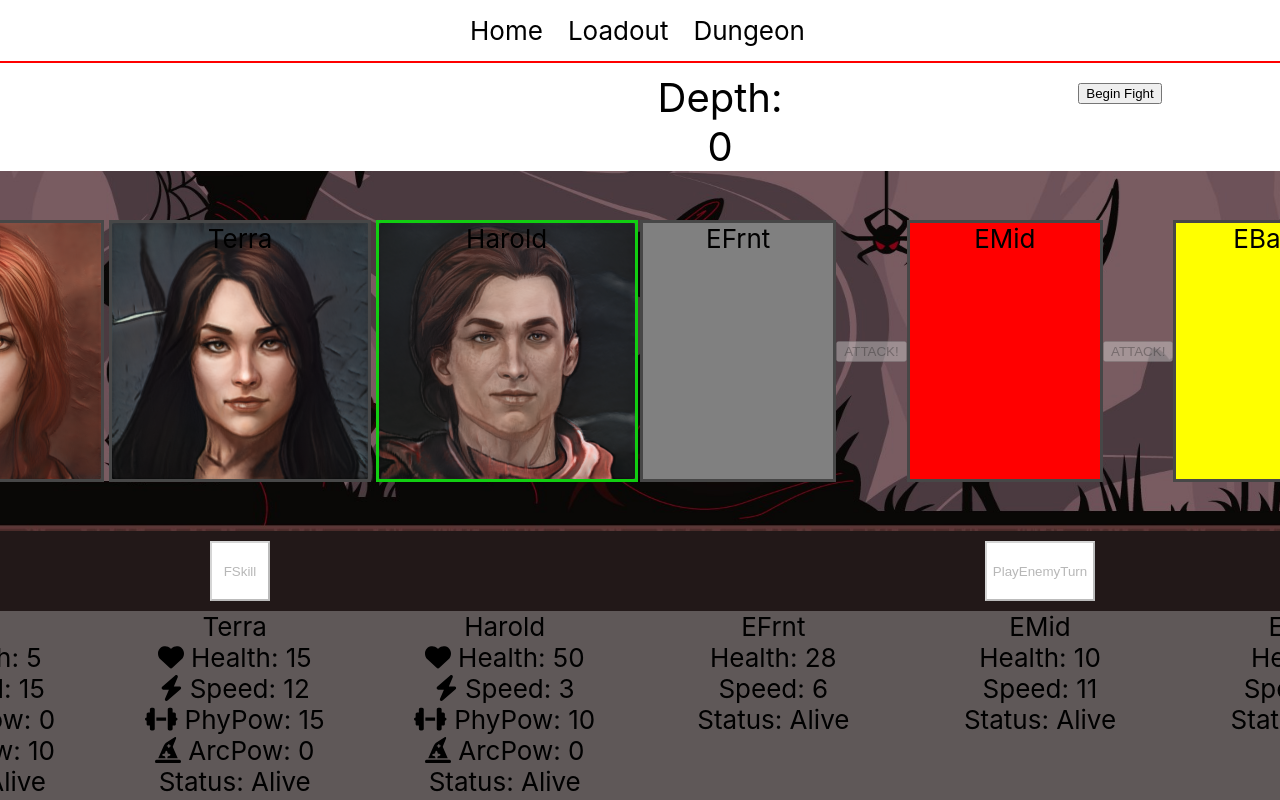
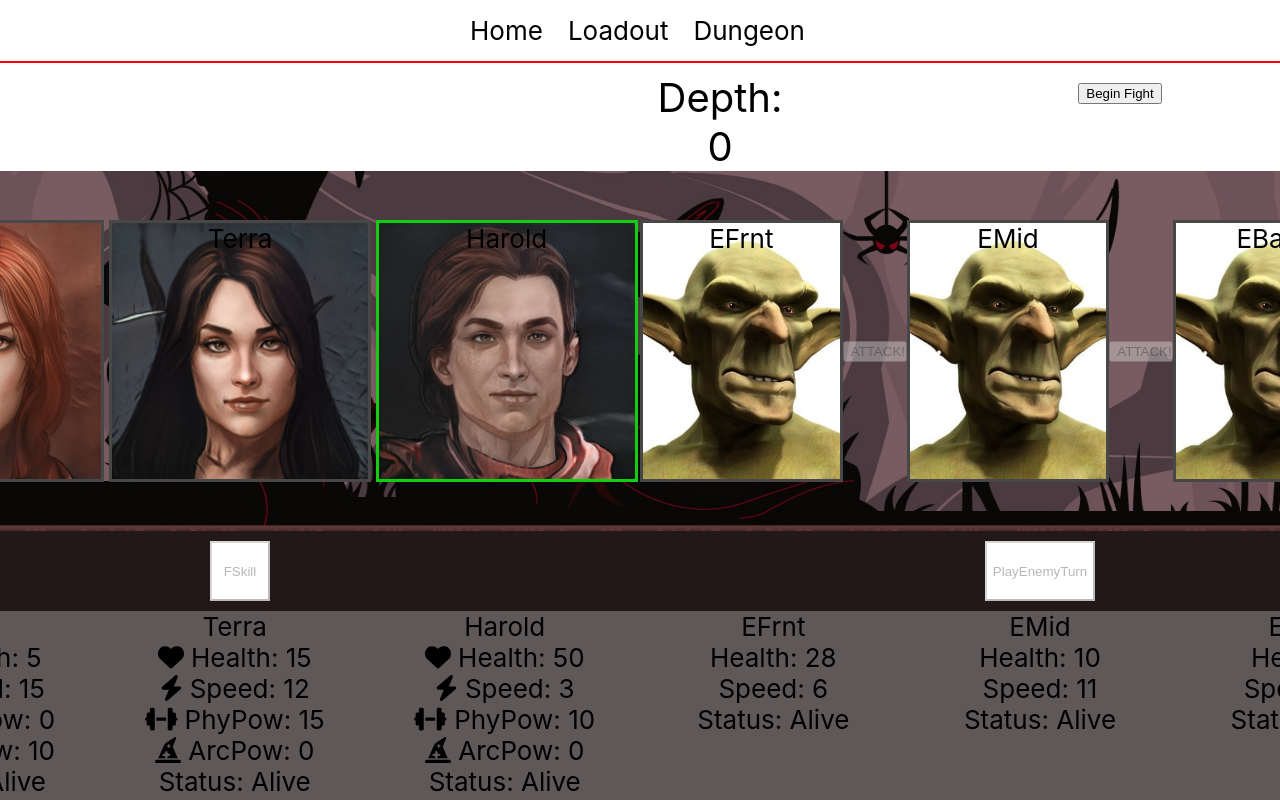
Before and after one commit to dragozed/my-dd, a React (Create React App) app: page /dungeon in a window 1280 px wide. Shown: the top 800 px of the page. Built offline with nearby package versions, Linux system fonts and the light colour scheme.

Commit message:
feat: add enemy visuals, add favicon

```diff
--- a/src/components/dungeon/Dungeon.scss
+++ b/src/components/dungeon/Dungeon.scss
@@ -107,23 +107,29 @@
         flex-direction: row;
         justify-content: space-around;
         align-items: center;
+        button {
+          width: 64px;
+        }
         .frontline {
           width: 256px;
           height: 256px;
           background-color: grey;
           border: solid rgb(71, 71, 71);
+          background-size: cover;
         }
         .midline {
           width: 256px;
           height: 256px;
           background-color: red;
           border: solid rgb(71, 71, 71);
+          background-size: cover;
         }
         .backline {
           width: 256px;
           height: 256px;
           background-color: yellow;
           border: solid rgb(71, 71, 71);
+          background-size: cover;
         }
         .active {
           border: solid rgb(17, 206, 17);
--- a/src/components/dungeon/Dungeon.tsx
+++ b/src/components/dungeon/Dungeon.tsx
@@ -314,6 +314,9 @@ export const Dungeon = () => {
                       ? "active"
                       : ""
                   }`}
+                  style={{
+                    backgroundImage: `url(/img/characters/goblin.png)`,
+                  }}
                 >
                   {enemyStats[0].name}
                 </div>
@@ -339,6 +342,9 @@ export const Dungeon = () => {
                       ? "active"
                       : ""
                   }`}
+                  style={{
+                    backgroundImage: `url(/img/characters/goblin.png)`,
+                  }}
                 >
                   {enemyStats[1].name}
                 </div>
@@ -364,6 +370,9 @@ export const Dungeon = () => {
                       ? "active"
                       : ""
                   }`}
+                  style={{
+                    backgroundImage: `url(/img/characters/goblin.png)`,
+                  }}
                 >
                   {enemyStats[2].name}
                 </div>
```
Also changed, not shown: public/img/characters/goblin.png (added), 1 other file (tests, documents, lock files or other folders).
